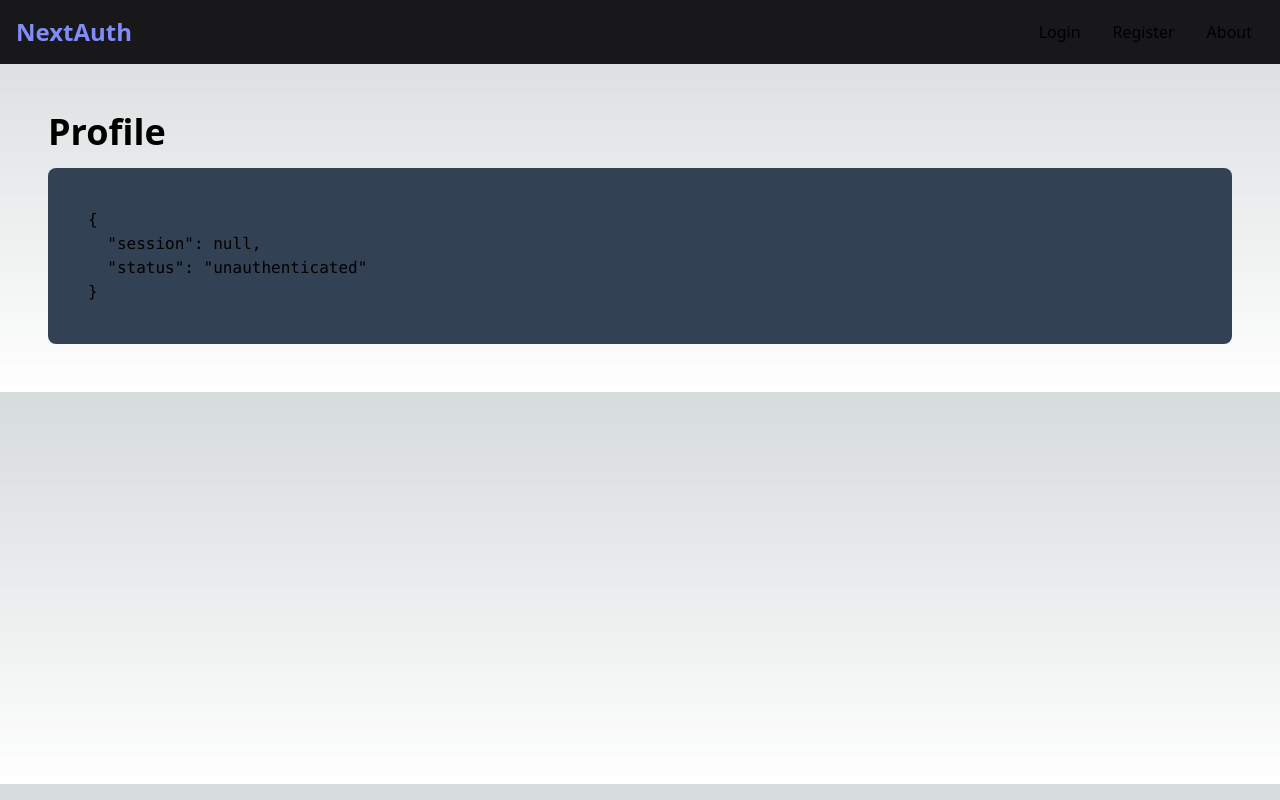
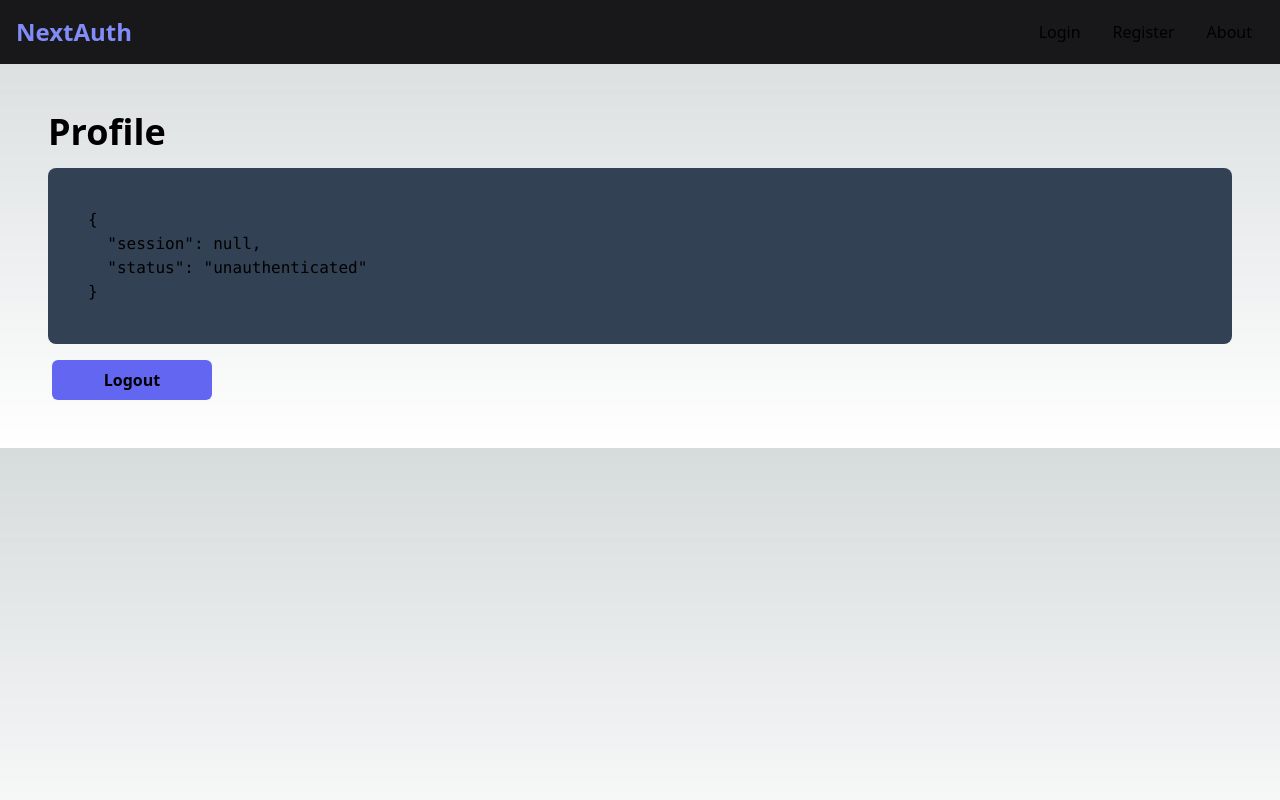
Before and after one commit to simon0820s/NextLogin, a Next.js app: page /dashboard/profile in a window 1280 px wide. Built offline with nearby package versions, Linux system fonts and the light colour scheme; no server answers.

Commit message:
create signout function

```diff
--- a/src/app/dashboard/profile/page.tsx
+++ b/src/app/dashboard/profile/page.tsx
@@ -1,6 +1,6 @@
 "use client"
 
-import { useSession } from "next-auth/react"
+import { useSession, signOut } from "next-auth/react"
 
 export default function ProfilePage() {
 
@@ -20,6 +20,9 @@ export default function ProfilePage() {
                     }
                 </pre>
             </div>
+            <button onClick={() => { signOut() }} className='bg-indigo-500 px-4 py-2 w-40 ml-1 rounded-md font-semibold hover:bg-indigo-700 transition-all ease-in-out duration-400  '>
+                Logout
+            </button>
         </div>
     )
 }
```
